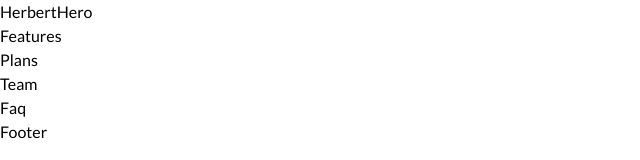
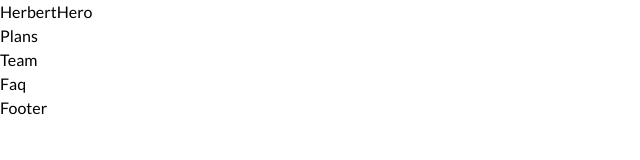
Before and after one commit to Ritik-455/herbert, a React (Create React App) app: page / in a window 1280 px wide. Shown: the top 160 px of the page, without its empty margins (0-640 px from the left). Built offline with nearby package versions, Linux system fonts and the light colour scheme.

Commit message:
container-added

```diff
--- a/src/App.js
+++ b/src/App.js
@@ -1,6 +1,5 @@
 import './App.css';
 import Footer from './common/Footer';
-import Header from './common/Header';
 import Home from './components/views/Home';
 
 function App() {
--- a/src/components/home/Features.jsx
+++ b/src/components/home/Features.jsx
@@ -2,7 +2,7 @@ import React from 'react'
 
 const Features = () => {
   return (
-    <div>Features</div>
+    <div></div>
   )
 }
 
--- a/tailwind.config.js
+++ b/tailwind.config.js
@@ -24,9 +24,16 @@ module.exports = {
         "md": "56px",
         "lg": "66px",
       },
-      backgroundImage:{
-        "orange_gradient":"linear-gradient(241.09deg, rgba(255, 76, 36, 0.15) -34.32%, rgba(255, 227, 108, 0.15) 109.3%)"
-      }
+      backgroundImage: {
+        "orange_gradient": "linear-gradient(241.09deg, rgba(255, 76, 36, 0.15) -34.32%, rgba(255, 227, 108, 0.15) 109.3%)"
+      },
+      container: {
+        padding: {
+          DEFAULT: "20px",
+          sm: "24px",
+        },
+        center: true,
+      },
     },
   },
   plugins: [],
```
